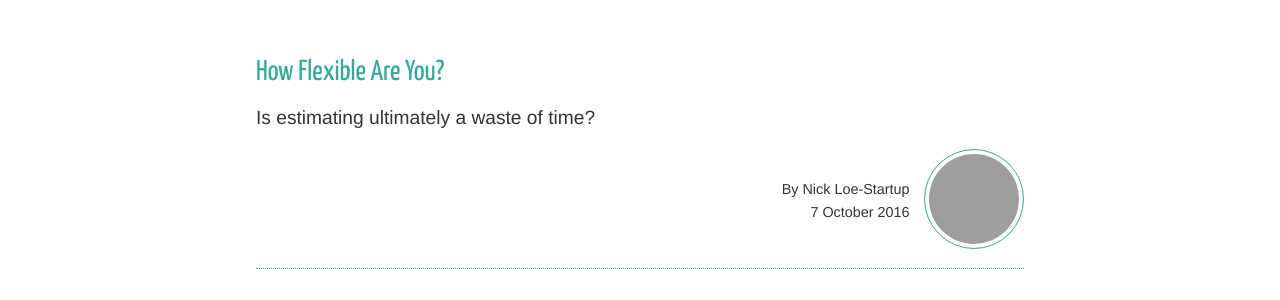
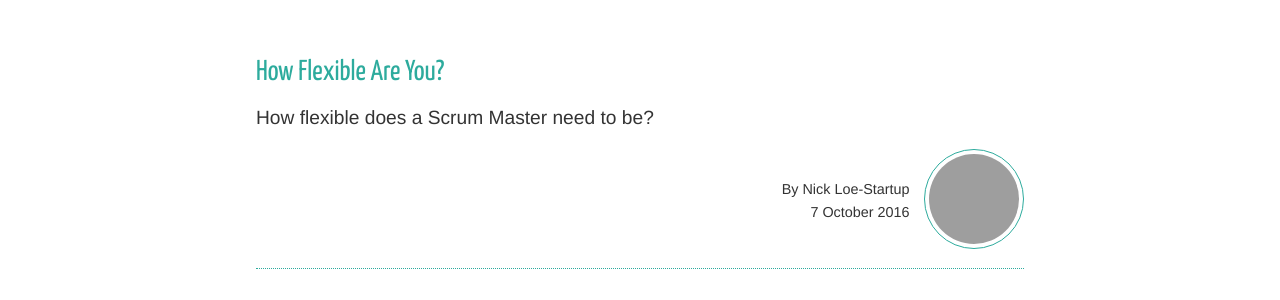
Before and after one commit to holidayextras/holidayextras.github.com, a Jekyll site: the page built from index.html, in a window 1280 px wide and 900 px high. Shown: the part 366-666 px from the top of the window. Built offline with Jekyll 4.4.1, drawn with Linux system fonts in a browser that asks for light colours; nearby versions of some CDN libraries; the list of posts is cut into pages by our own code; grey boxes are pictures that could not be loaded.

Commit message:
Updating 'excerpt'

```diff
--- a/_posts/2016-10-07-how-flexible-are-you.md
+++ b/_posts/2016-10-07-how-flexible-are-you.md
@@ -5,7 +5,7 @@ categories: agile
 author: nick_ls
 tags: agile
 comments: true
-excerpt: Is estimating ultimately a waste of time?
+excerpt: How flexible does a Scrum Master need to be?
 ---
 
 ## How Flexible Are You?
```
